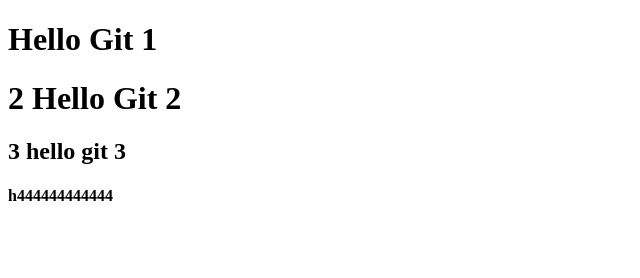
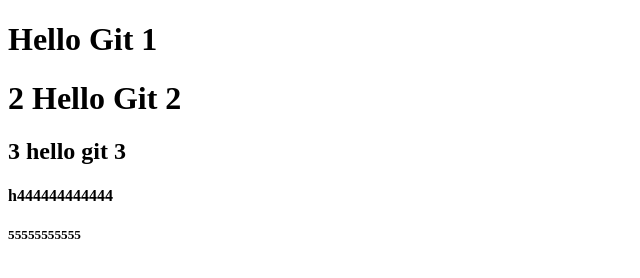
Before and after one commit to pratik-dighe/git-demo, a plain HTML site: page index.html in a window 1280 px wide. Shown: the full height of the page, 0-640 px from the left. Drawn offline with Linux system fonts and the light colour scheme.

Commit message:
added h5

```diff
--- a/index.html
+++ b/index.html
@@ -10,5 +10,6 @@
     <h1>2 Hello Git 2</h1>
     <h2>3 hello git 3</h2>
     <h4>h444444444444</h4>
+    <h5>55555555555</h5>
 </body>
 </html>
```
